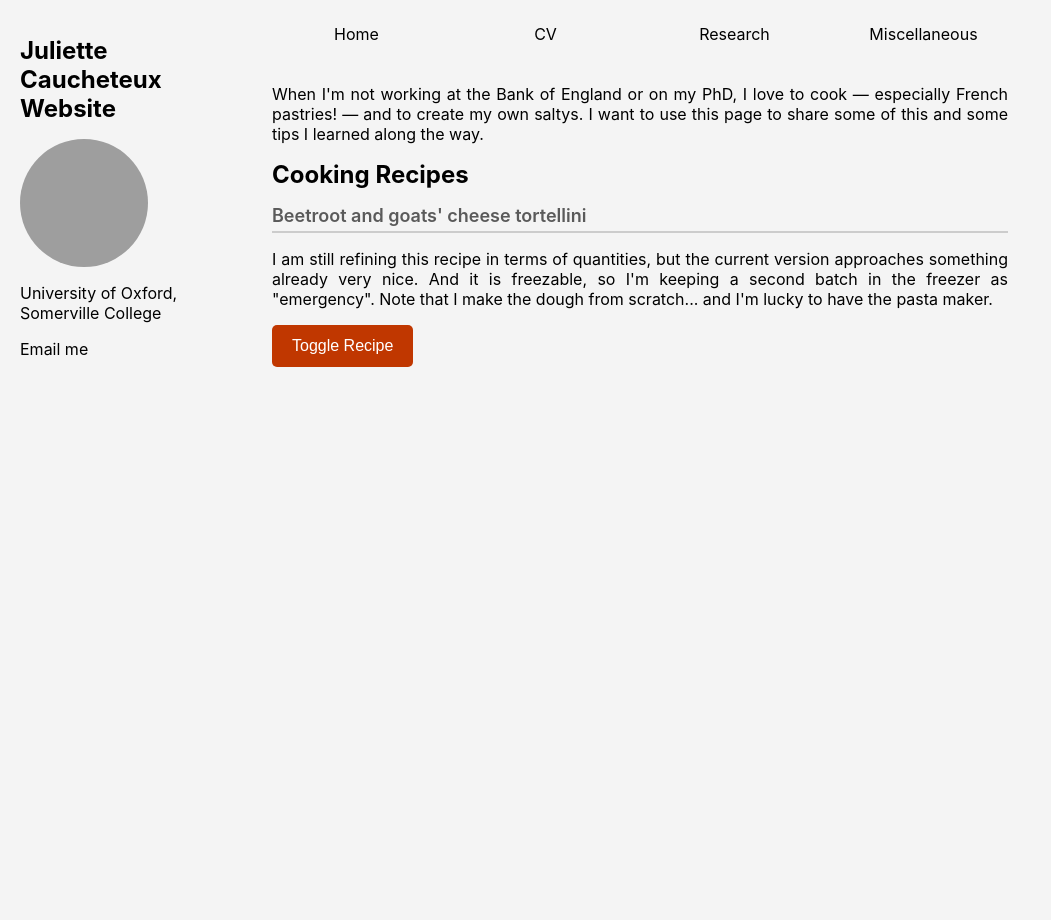
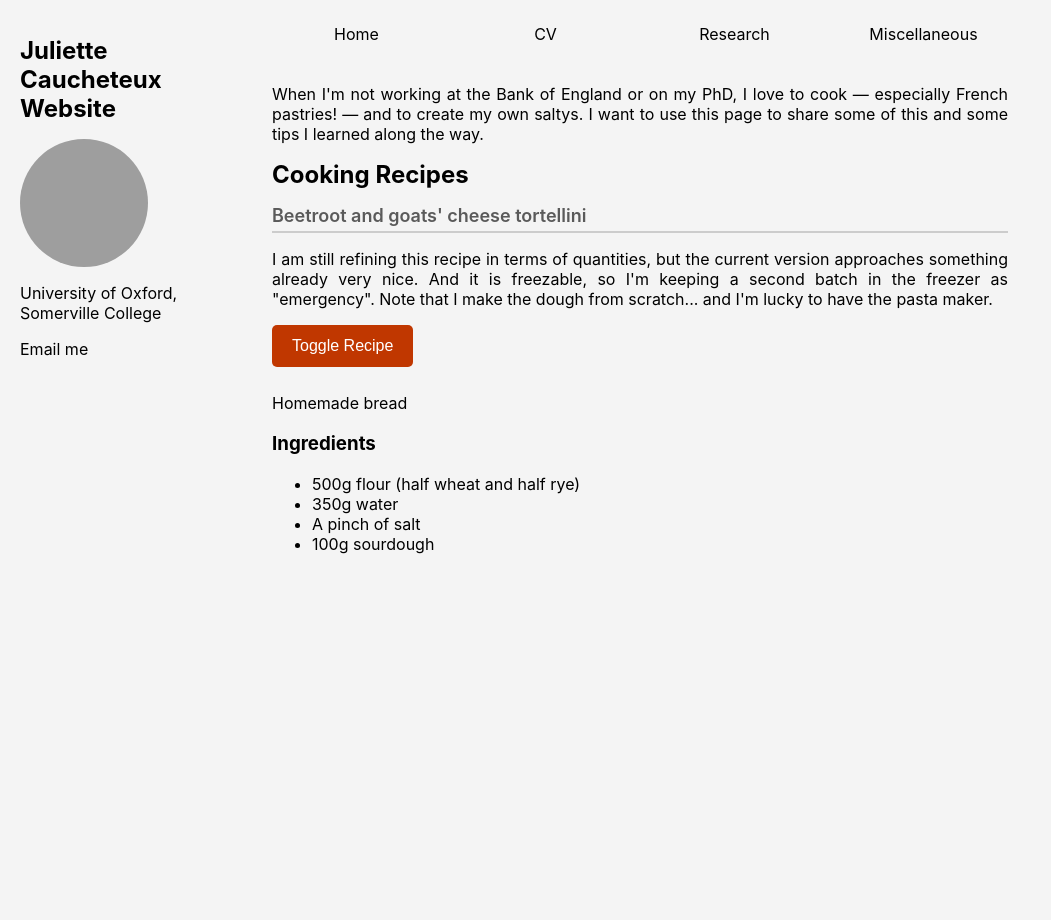
Before and after one commit to JulietteCx/juliettecx.github.io, a Jekyll site: the page built from _pages/miscellaneous/salty.html, in a window 1280 px wide. Shown: the whole page, without its empty margins (0-1051 px from the left). Built offline with Jekyll 4.4.1, drawn with Linux system fonts in a browser that asks for light colours; grey boxes are pictures that could not be loaded.

Commit message:
Update salty.html

```diff
--- a/_pages/miscellaneous/salty.html
+++ b/_pages/miscellaneous/salty.html
@@ -42,7 +42,7 @@ author_profile: true
 Note that I make the dough from scratch... and I'm lucky to have the pasta maker. </p>
 <button class="toggle-btn" onclick="toggleContent('salty-tortellini')">Toggle Recipe</button>
 
-            <div id="salty-chocolate" class="hidden">
+            <div id="salty-tortellini" class="hidden">
                 <h3>Ingredients (for roughly 30 pieces) </h3>
                 <ul>
                     <li>200g flour</li>
@@ -60,3 +60,12 @@ Note that I make the dough from scratch... and I'm lucky to have the pasta maker
 
                 <p>You're done!</p>
             </div>
+
+<p> Homemade bread</p>
+ <h3>Ingredients </h3>
+                <ul>
+                    <li> 500g flour (half wheat and half rye)</li>
+                    <li> 350g water </li>
+                    <li> A pinch of salt </li>
+                    <li> 100g sourdough</li>
+                </ul>
```
